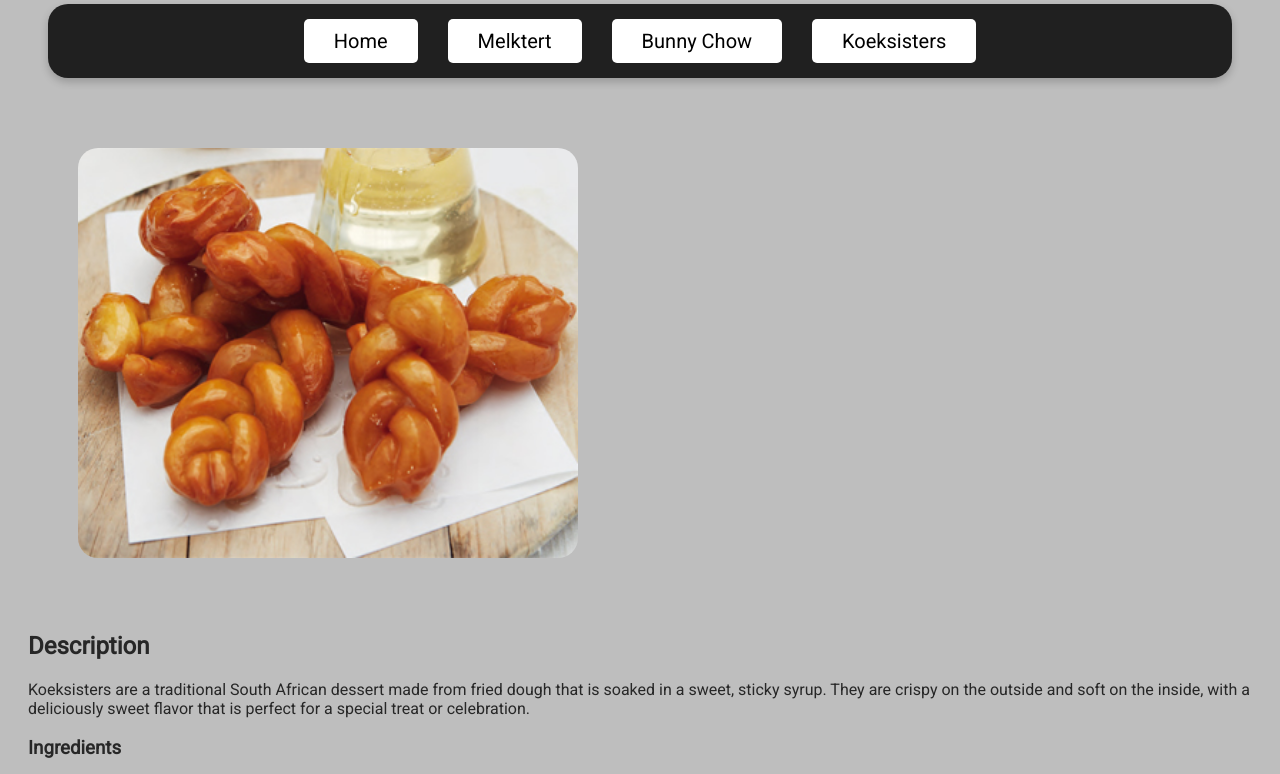
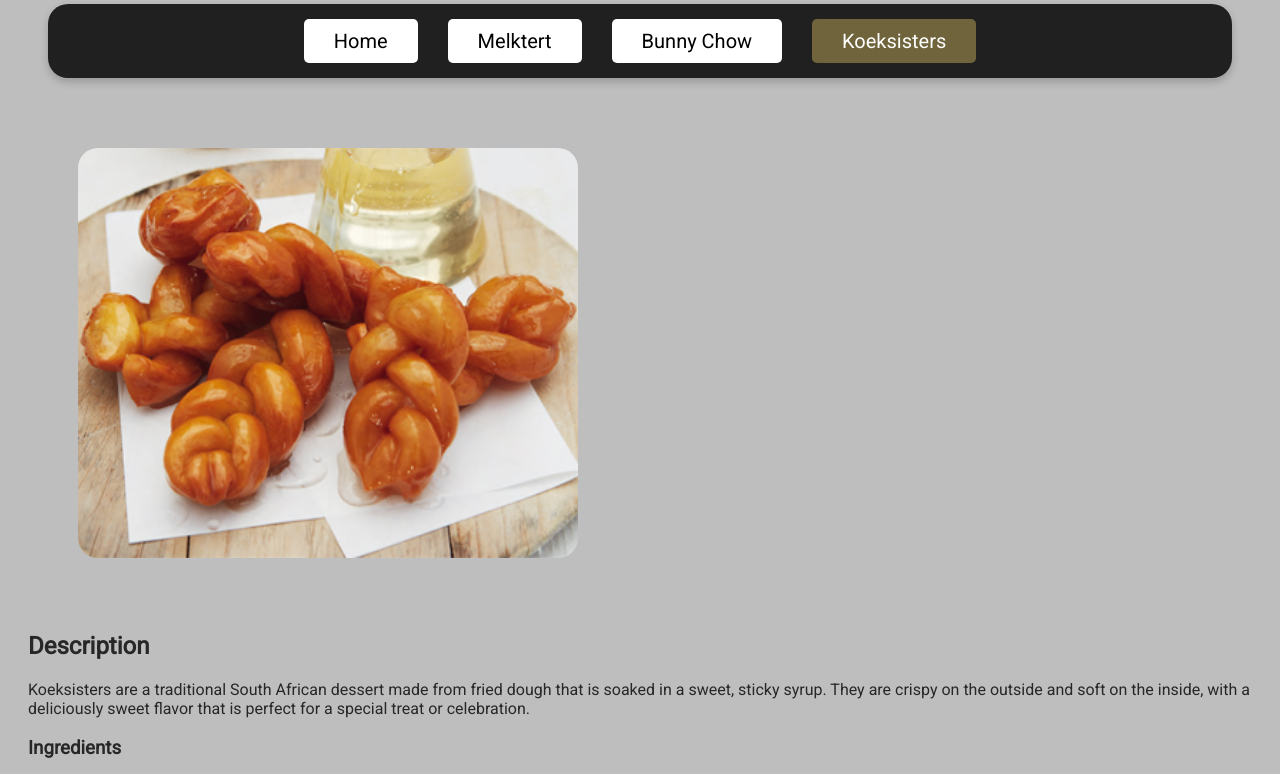
Before and after one commit to Mrsuzi/odin-recipes, a plain HTML site: page recipes/koeksisters.html in a window 1280 px wide. Shown: the part 122-896 px from the top of the page. Drawn offline with Linux system fonts and the light colour scheme.

Commit message:
Changes to be committed: 	modified:   recipes/koeksisters.html 	modified:   recipes/melktert.html

```diff
--- a/recipes/koeksisters.html
+++ b/recipes/koeksisters.html
@@ -13,7 +13,7 @@
         <a href="/index.html">Home</a>
         <a href="/recipes/melktert.html">Melktert</a>
         <a href="/recipes/bunny_chow.html">Bunny Chow</a>
-        <a href="/recipes/koeksisters.html">Koeksisters</a>
+        <a href="/recipes/koeksisters.html" class="activenav">Koeksisters</a>
         </div>
     <img src="/images/koeksisters.jpg" alt="koeksisters">
 <h2>Description</h2>
```
Also changed, not shown: recipes/melktert.html (+1 -1 lines).
